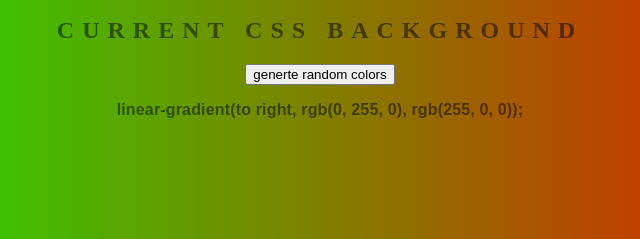
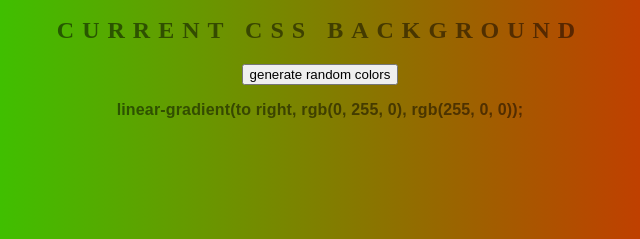
Before and after one commit to rawanip/BackgroundGenerator, a plain HTML site: page index.html in a window 1280 px wide. Shown: the part 235-474 px from the top of the page, 320-960 px from the left. Drawn offline with Linux system fonts and the light colour scheme.

Commit message:
typo fix

```diff
--- a/index.html
+++ b/index.html
@@ -9,7 +9,7 @@
 	<input class="color1" type="color" name="color1" value="#00ff00">
 	<input class="color2" type="color" name="color2" value="#ff0000">
 	<h2>Current CSS Background</h2>
-	<button class = "random" > generte random colors</button>
+	<button class = "random" > generate random colors</button>
 	<h3></h3>
 	<script type="text/javascript" src="script.js"></script>
 </body>
```
